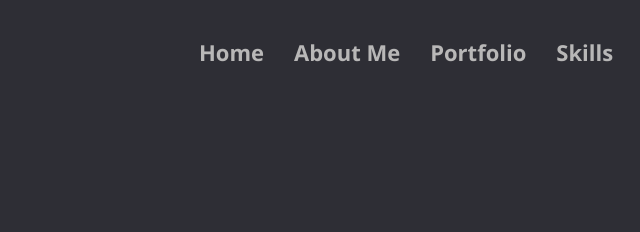
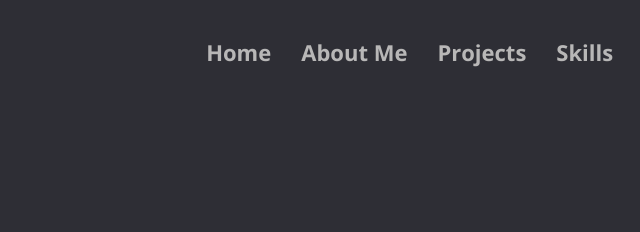
Before and after one commit to LawrenceLCodes/personal-website, a plain HTML site: page index.html in a window 1280 px wide. Shown: the top 232 px of the page, 496-1136 px from the left. Drawn offline with nearby package versions, Linux system fonts and the light colour scheme.

Commit message:
Changed portfolio section to projects.

```diff
--- a/index.html
+++ b/index.html
@@ -27,7 +27,7 @@
             <ul class="navigationList">
                 <li class="navigationListItem"><a href="index.html">Home</a></li>
                 <li class="navigationListItem"><a href="index.html#aboutMe">About Me</a></li>
-                <li class="navigationListItem"><a href="index.html#portfolio">Portfolio</a></li>
+                <li class="navigationListItem"><a href="index.html#projects">Projects</a></li>
                 <li class="navigationListItem"><a href="index.html#skills">Skills</a></li>
                 <li class="navigationListItem"><a href="index.html#contactMe">Contact</a></li>
             </ul>
@@ -73,7 +73,7 @@
         <!-- About me section ends -->
 
         <!-- Portfolio section begins -->
-        <section class="portfolio" id="portfolio">
+        <section class="projects" id="projects">
             <div class="portfolioContainer wrapper">
                 <h2>Projects</h2>
                 <div class="projectContainer">
```
